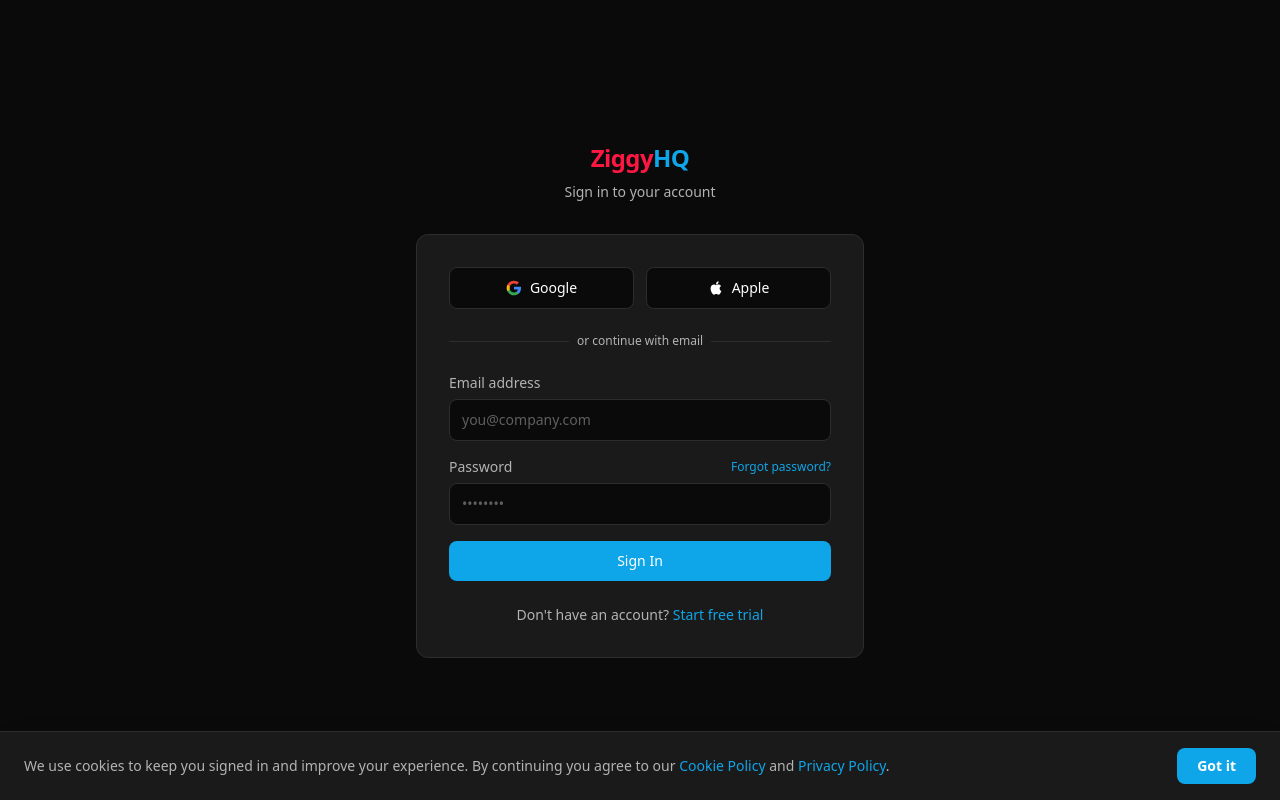
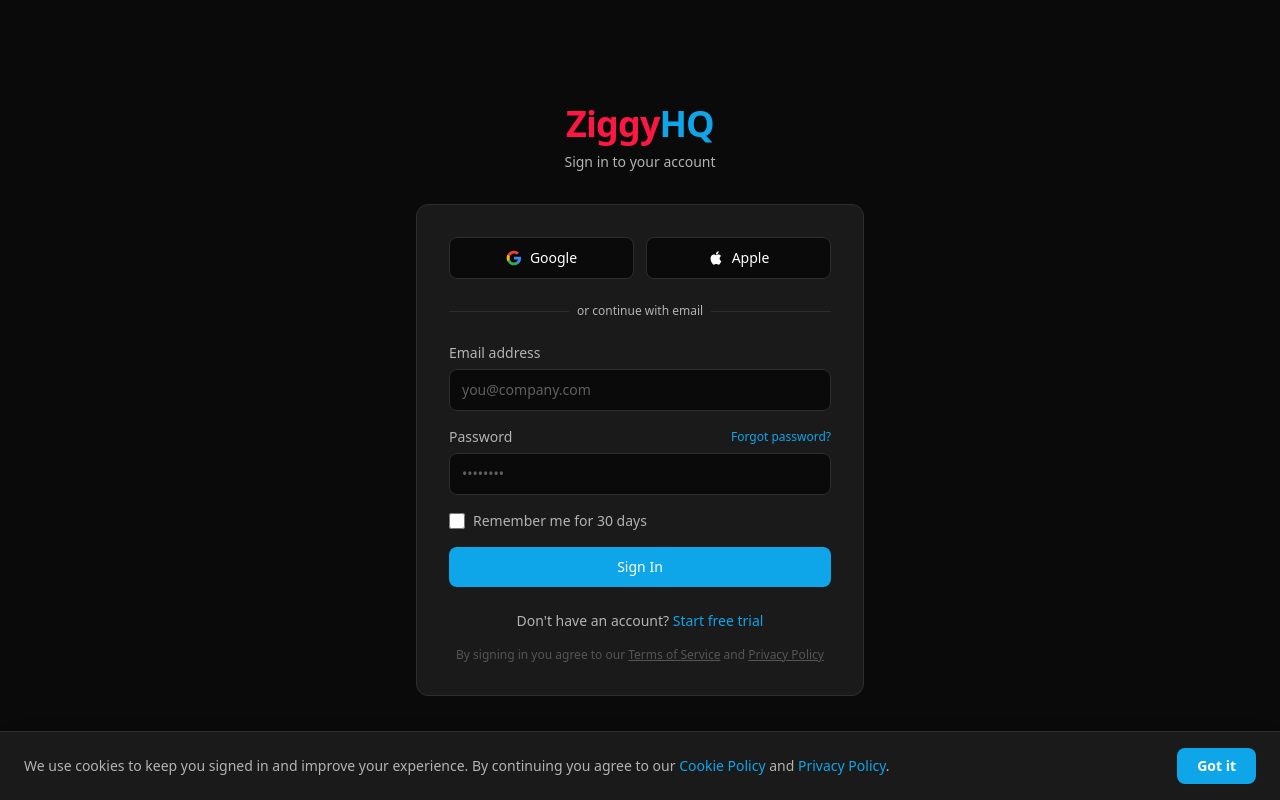
Before and after one commit to ziggytech-dotcom/ziggyhq, a Next.js app: page /login in a window 1280 px wide. Built offline with nearby package versions, Linux system fonts and the light colour scheme; no server answers.

Commit message:
Login: add Remember Me checkbox, Privacy/TOS links, larger wordmark

```diff
--- a/app/login/page.tsx
+++ b/app/login/page.tsx
@@ -1,27 +1,41 @@
 'use client'
 
 import { useState } from 'react'
-import { createClient } from '@/lib/supabase/client'
+import { createBrowserClient } from '@supabase/ssr'
 import Link from 'next/link'
 
 export default function LoginPage() {
   const [email, setEmail] = useState('')
   const [password, setPassword] = useState('')
+  const [rememberMe, setRememberMe] = useState(false)
   const [loading, setLoading] = useState(false)
   const [error, setError] = useState('')
-
-  const supabase = createClient()
 
   const handleLogin = async (e: React.FormEvent) => {
     e.preventDefault()
     setLoading(true)
     setError('')
+
+    const supabase = createBrowserClient(
+      process.env.NEXT_PUBLIC_SUPABASE_URL!,
+      process.env.NEXT_PUBLIC_SUPABASE_ANON_KEY!,
+      {
+        cookieOptions: {
+          maxAge: rememberMe ? 60 * 60 * 24 * 30 : undefined, // 30 days or session only
+        }
+      }
+    )
+
     const { error } = await supabase.auth.signInWithPassword({ email, password })
     if (error) { setError(error.message); setLoading(false) }
     else { window.location.href = '/app' }
   }
 
   const handleOAuth = async (provider: 'google' | 'apple') => {
+    const supabase = createBrowserClient(
+      process.env.NEXT_PUBLIC_SUPABASE_URL!,
+      process.env.NEXT_PUBLIC_SUPABASE_ANON_KEY!
+    )
     await supabase.auth.signInWithOAuth({
       provider,
       options: { redirectTo: `${window.location.origin}/auth/callback` }
@@ -34,7 +48,7 @@
         {/* Logo */}
         <div className="text-center mb-8">
           <Link href="/" className="inline-flex items-center gap-2">
-            <span className="font-bold text-2xl tracking-tight">
+            <span className="font-bold text-4xl tracking-tight">
               <span style={{ color: '#ff1744' }}>Ziggy</span>
               <span style={{ color: '#0ea5e9' }}>HQ</span>
             </span>
@@ -95,6 +109,21 @@
                 placeholder="••••••••" required
                 className="w-full px-3 py-2.5 rounded-lg bg-[#0a0a0a] border border-[#2d2d2d] text-white placeholder-[#b3b3b3]/50 focus:outline-none focus:border-[#0ea5e9] text-sm" />
             </div>
+
+            {/* Remember Me */}
+            <div className="flex items-center gap-2">
+              <input
+                type="checkbox"
+                id="rememberMe"
+                checked={rememberMe}
+                onChange={e => setRememberMe(e.target.checked)}
+                className="w-4 h-4 rounded border border-[#2d2d2d] bg-[#0a0a0a] accent-[#0ea5e9] cursor-pointer"
+              />
+              <label htmlFor="rememberMe" className="text-sm text-[#b3b3b3] cursor-pointer">
+                Remember me for 30 days
+              </label>
+            </div>
+
             <button type="submit" disabled={loading}
               className="w-full py-2.5 bg-[#0ea5e9] text-white rounded-lg text-sm font-medium hover:bg-[#0ea5e9]/90 disabled:opacity-50 transition-colors">
               {loading ? 'Signing in...' : 'Sign In'}
@@ -105,6 +134,14 @@
             Don&apos;t have an account?{' '}
             <Link href="/signup" className="text-[#0ea5e9] hover:underline">Start free trial</Link>
           </p>
+
+          {/* Privacy & TOS */}
+          <p className="text-center text-xs text-[#555] mt-4">
+            By signing in you agree to our{' '}
+            <Link href="/terms" className="text-[#555] hover:text-[#b3b3b3] underline">Terms of Service</Link>
+            {' '}and{' '}
+            <Link href="/privacy" className="text-[#555] hover:text-[#b3b3b3] underline">Privacy Policy</Link>
+          </p>
         </div>
       </div>
     </div>
```
